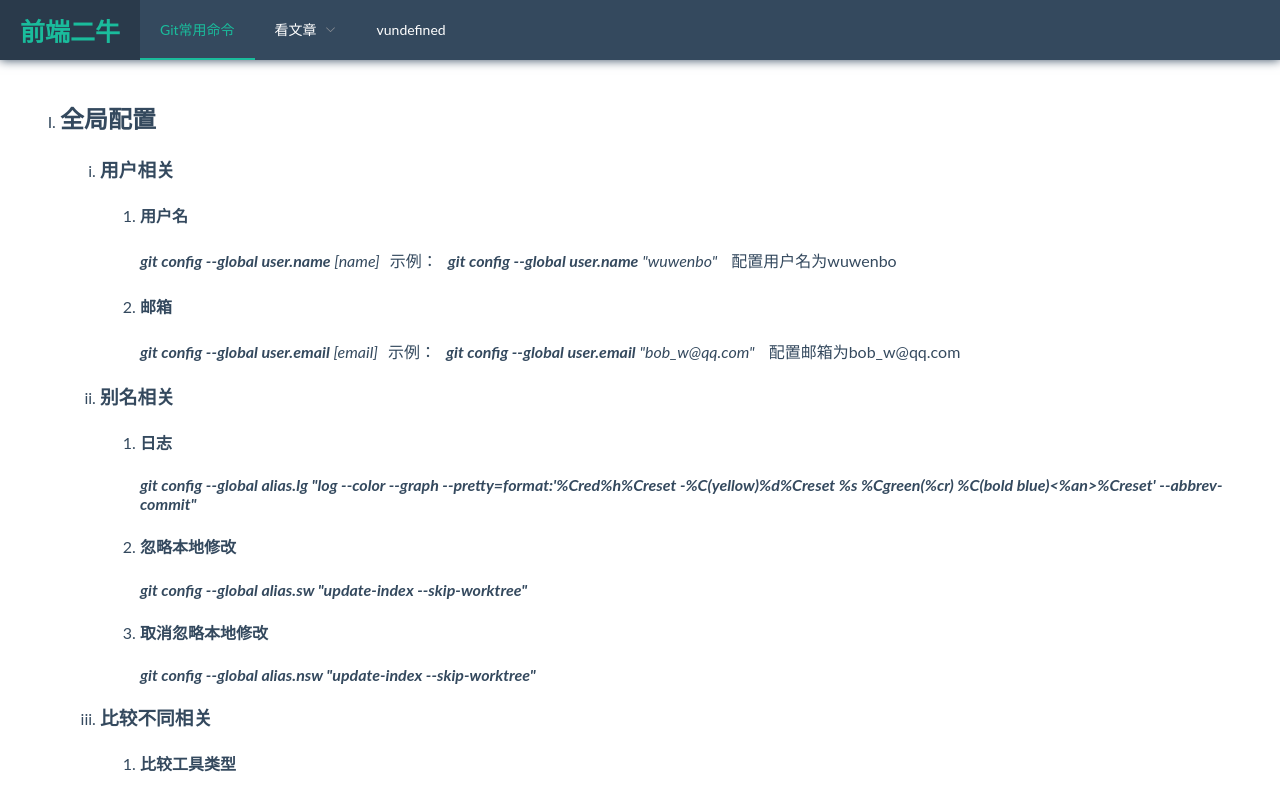
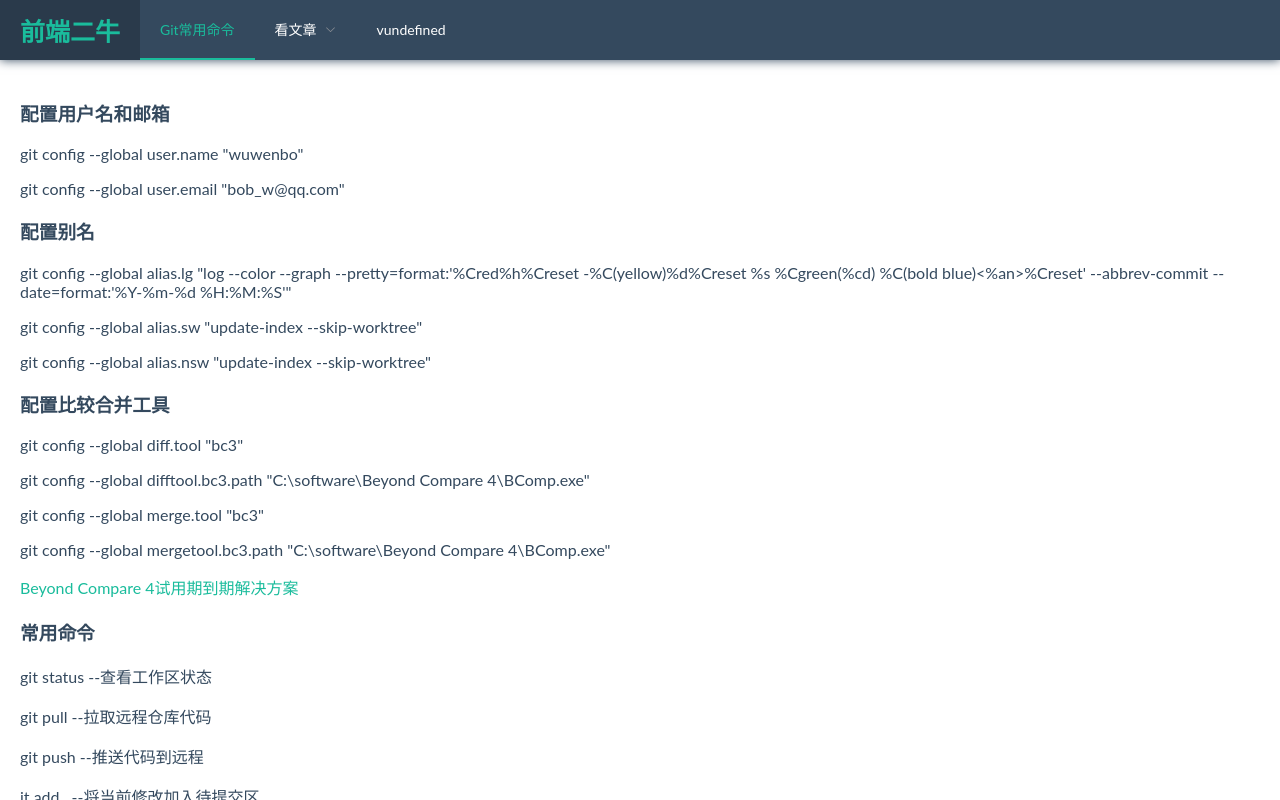
Before and after one commit to Bob2100/common-vue, a Vue app: page /GitTeach in a window 1280 px wide. Built offline with nearby package versions, Linux system fonts and the light colour scheme; the HTML template or start-up script is replaced by a standard one.

Commit message:
更新git 常用命令

```diff
--- a/src/views/gitTeach/index.vue
+++ b/src/views/gitTeach/index.vue
@@ -1,98 +1,57 @@
 <template>
   <div class="GitTeach">
-    <ol type="I">
-      <li>
-        <h2>全局配置</h2>
-        <ol type="i">
-          <li>
-            <h3>用户相关</h3>
-            <ol>
-              <CommondLi title="用户名">
-                <template v-slot:commond>git config --global
-                  user.name</template>
-                <template v-slot:placeholder> [name]</template>
-                <template v-slot:param> "wuwenbo"</template>
-                <template v-slot:desc> 配置用户名为wuwenbo</template>
-              </CommondLi>
-              <CommondLi title="邮箱">
-                <template v-slot:commond>git config --global
-                  user.email</template>
-                <template v-slot:placeholder> [email]</template>
-                <template v-slot:param> "bob_w@qq.com"</template>
-                <template v-slot:desc> 配置邮箱为bob_w@qq.com</template>
-              </CommondLi>
-            </ol>
-          </li>
-          <li>
-            <h3>别名相关</h3>
-            <ol>
-              <CommondLi title="日志" :isShowCase="false">
-                <template v-slot:commond>git config --global alias.lg "log
-                  --color --graph
-                  --pretty=format:'%Cred%h%Creset -%C(yellow)%d%Creset %s
-                  %Cgreen(%cr) %C(bold blue)&lt;%an&gt;%Creset'
-                  --abbrev-commit"</template>
-              </CommondLi>
-              <CommondLi title="忽略本地修改" :isShowCase="false">
-                <template v-slot:commond>git config --global alias.sw
-                  "update-index --skip-worktree"</template>
-              </CommondLi>
-              <CommondLi title="取消忽略本地修改" :isShowCase="false">
-                <template v-slot:commond>git config --global alias.nsw
-                  "update-index --skip-worktree"</template>
-              </CommondLi>
-            </ol>
-          </li>
-          <li>
-            <h3>比较不同相关</h3>
-            <ol>
-              <CommondLi title="比较工具类型" :isShowCase="false">
-                <template v-slot:commond>git config --global diff.tool
-                  "bc3"</template>
-              </CommondLi>
-              <CommondLi title="比较工具路径">
-                <template v-slot:commond>git config --global
-                  difftool.bc3.path</template>
-                <template v-slot:placeholder> [path]</template>
-                <template v-slot:param> "/Applications/Beyond
-                  Compare.app/Contents/MacOS/bcomp"</template>
-                <template v-slot:desc>Windows系统的path应该类似C:\software\Beyond
-                  Compare 4\BComp.exe</template>
-              </CommondLi>
-              <CommondLi title="合并工具类型" :isShowCase="false">
-                <template v-slot:commond>git config --global merge.tool
-                  "bc3"</template>
-              </CommondLi>
-              <CommondLi title="合并工具路径">
-                <template v-slot:commond>git config --global
-                  mergetool.bc3.path</template>
-                <template v-slot:placeholder> [path]</template>
-                <template v-slot:param> "/Applications/Beyond
-                  Compare.app/Contents/MacOS/bcomp"</template>
-                <template v-slot:desc>Windows系统的path应该类似C:\software\Beyond
-                  Compare 4\BComp.exe</template>
-              </CommondLi>
-            </ol>
-          </li>
-        </ol>
-        <ol type="i">
+    <h3>配置用户名和邮箱</h3>
+    <p>git config --global user.name "wuwenbo"</p>
+    <p>git config --global user.email "bob_w@qq.com"</p>
 
-        </ol>
-        <ol type="i">
+    <h3>配置别名</h3>
+    <p>git config --global alias.lg "log --color --graph
+      --pretty=format:'%Cred%h%Creset -%C(yellow)%d%Creset %s %Cgreen(%cd)
+      %C(bold blue)&lt;%an&gt;%Creset' --abbrev-commit --date=format:'%Y-%m-%d
+      %H:%M:%S'"</p>
+    <p>git config --global alias.sw "update-index --skip-worktree"</p>
+    <p>git config --global alias.nsw "update-index --skip-worktree"</p>
 
-        </ol>
-      </li>
-    </ol>
+    <h3>配置比较合并工具</h3>
+    <p>git config --global diff.tool "bc3"</p>
+    <p>git config --global difftool.bc3.path "C:\software\Beyond Compare
+      4\BComp.exe"</p>
+    <p>git config --global merge.tool "bc3"</p>
+    <p>git config --global mergetool.bc3.path "C:\software\Beyond Compare
+      4\BComp.exe"</p>
+    <a href="https://blog.csdn.net/xxlcan/article/details/111947885"
+      target="_blank">Beyond Compare 4试用期到期解决方案</a>
 
+    <h3>常用命令</h3>
+    <p>git status --查看工作区状态</p>
+    <p>git pull --拉取远程仓库代码</p>
+    <p>git push --推送代码到远程</p>
+    <p>it add . --将当前修改加入待提交区</p>
+    <p>git commit -m '注释' --本地提交</p>
+    <p>git checkout dev --本地切换到dev分支</p>
+    <p>git checkout -b dev origin/dev --检出远程dev分支到本地</p>
+    <p>git checkout -b bug-11 --本地创建并切换到bug-11分支</p>
+    <p>git branch -d bug-11 --删除本地bug-11分支</p>
+    <p>git push origin --delete bug-11 --删除远程bug-11分支</p>
+    <p>git branch --查看本地所有分支</p>
+    <p>git branch -a --查看本地和远程所有分支</p>
+    <p>git merge dev --本地合并dev分支到当前分支</p>
+    <p>git difftool --启动比较工具</p>
+    <p>git mergetool --启动合并工具</p>
+    <p>git reset --hard a9a89cd --本地回退到a9a89cd这个提交</p>
+    <p>git tag -a 'v0.1.0' -m '这是第一个版本' --本地创建一个名称为v0.1.0，描述为“这是第一个版本”的标签</p>
+    <p>git tag -d v0.1.0 --删除本地名称为v0.1.0的标签</p>
+    <p>git tag --查看所有标签</p>
+    <p>git push origin v0.1.0 --将标签v0.1.0推送到远程仓库</p>
+    <p>git push origin :refs/tags/v0.1.0 --将标签v0.1.0从远程仓库删除</p>
+    <p>git ls-files -v . | grep ^S --查看哪些文件被sw</p>
+    <a href="https://www.liaoxuefeng.com/wiki/896043488029600"
+      target="_blank">git详细教程</a>
   </div>
 </template>
 
 <script>
-import CommondLi from './CommondLi.vue'
 export default {
   name: 'GitTeach',
-  components: {
-    CommondLi
-  }
 }
 </script>
```
Also changed, not shown: document/git.md (added, +42 -0 lines).
